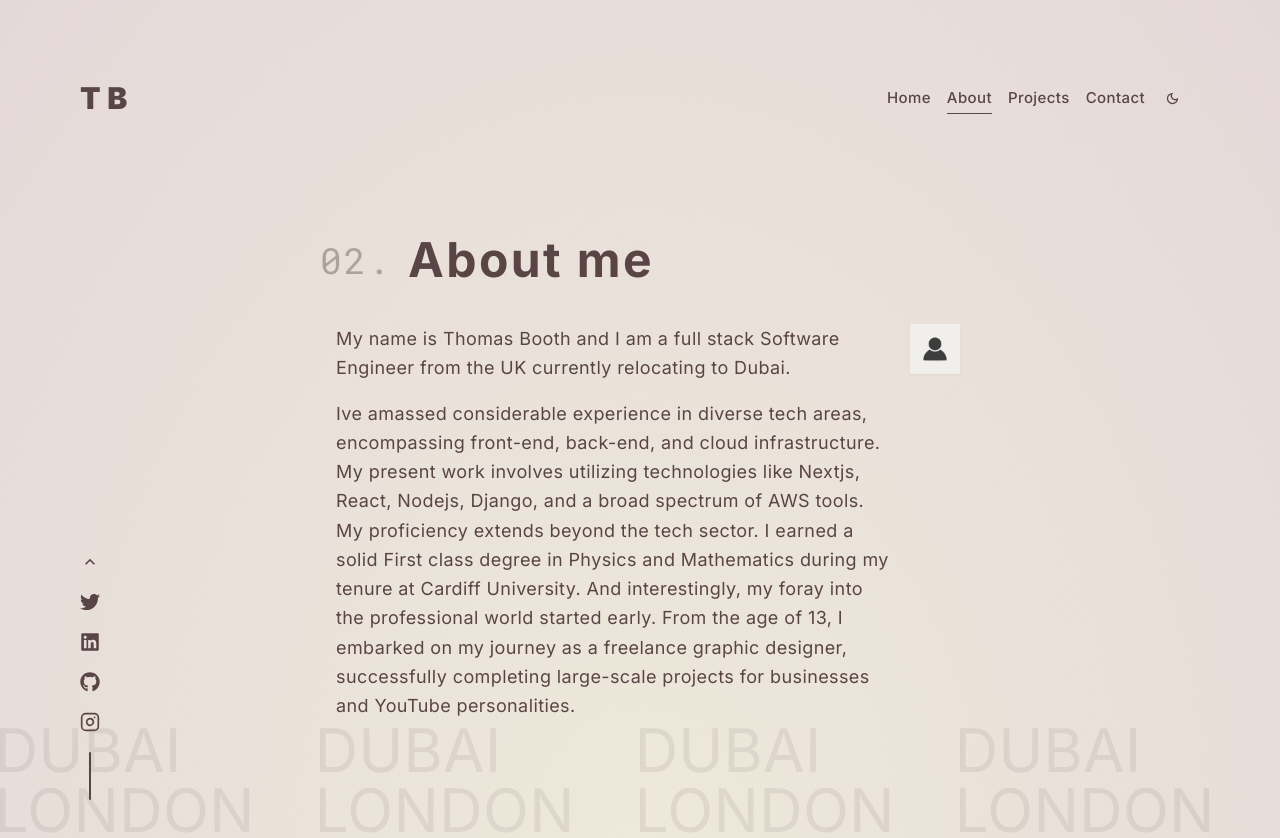
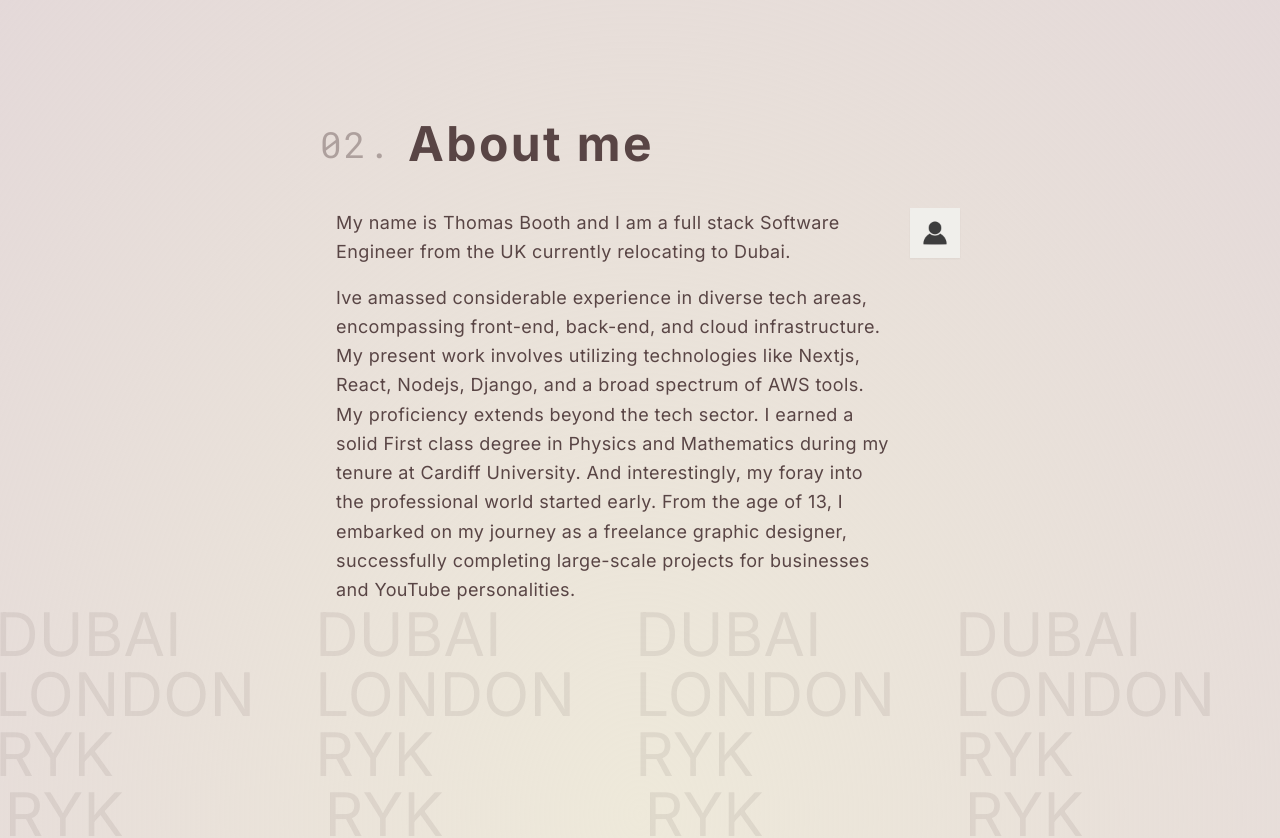
Before and after one commit to thomassbooth/Thomas-Booth-Portfolio, a Next.js app: page /about in a window 1280 px wide. Shown: the top 838 px of the page. Built offline with nearby package versions, Linux system fonts and the light colour scheme.

Commit message:
loading page

```diff
--- a/app/Providers/GlobalProvider.tsx
+++ b/app/Providers/GlobalProvider.tsx
@@ -8,12 +8,12 @@ interface contextProps {
 }
 
 const GlobalContext = createContext<contextProps>({
-    loading: false,
+    loading: true,
     setLoading: (): boolean => true
 })
 
 export const GlobalContextProvider = ({ children } : { children: React.ReactNode }) => {
-    const [loading, setLoading] = useState(false)
+    const [loading, setLoading] = useState(true)
 
     return (
         <GlobalContext.Provider value = {{ loading, setLoading }}>
--- a/app/components/Personals.tsx
+++ b/app/components/Personals.tsx
@@ -3,11 +3,15 @@
 import React from 'react'
 import { FaTwitter, FaLinkedin, FaGithub, } from 'react-icons/fa'
 import { FiInstagram } from 'react-icons/fi'
-import { motion } from 'framer-motion'
+import { AnimatePresence, motion } from 'framer-motion'
 import { MdOutlineKeyboardArrowUp } from 'react-icons/md'
+import { useGlobalContext } from '../Providers/GlobalProvider'
 
 const Personals = () => {
+  const { loading } = useGlobalContext()
   return (
+    <div>
+    { !loading && (
     <aside className = 'hidden md:block fixed bottom-0 left-0'>
         <motion.div className = 'flex flex-col items-center gap-5 pl-3 sm:pl-6 md:pl-20 2xl:pl-40'
             initial={{ y: '50%', opacity: 0 }}
@@ -22,6 +26,8 @@ const Personals = () => {
             <div className = 'h-12 w-0.5 rounded-full bg-pastel-brown-dark'/>
         </motion.div>
     </aside>
+    )}
+  </div>
   )
 }
 
--- a/app/components/home/HomeClient.tsx
+++ b/app/components/home/HomeClient.tsx
@@ -27,7 +27,7 @@ const HomeClient = () => {
         <motion.div
           initial={{ opacity: 0 }}
           animate={{ opacity: 1 }}
-          layoutId = 'loading'
+
           transition = {{duration: 3}}
           className = ''
           key = 'loader'>
@@ -35,7 +35,6 @@ const HomeClient = () => {
         </motion.div>
       ) : (
       <motion.div
-        layoutId = 'loading'
         animate = {{opacity: 1}}>
           <Title line1 = {'Hi.'} line2 = 'I&#39;m Thomas Booth.' />
           <p className = 'text-left mt-5 text-lg'>
--- a/app/components/home/Loading.tsx
+++ b/app/components/home/Loading.tsx
@@ -47,7 +47,7 @@ const Loading = () => {
 
   return (
 
-    <div ref = {scope} className = 'w-full h-full flex items-center justify-center text-2xl'>
+    <div ref = {scope} className = 'w-screen h-screen flex items-center justify-center text-2xl'>
         <span id = 'HELLO'>
             YO
         </span>
--- a/app/components/navbar/Navbar.tsx
+++ b/app/components/navbar/Navbar.tsx
@@ -2,11 +2,12 @@
 
 
 import Link from "next/link"
-import { motion } from 'framer-motion'
+import { AnimatePresence, motion } from 'framer-motion'
 import { usePathname } from "next/navigation";
 import DarkmodeIcon from "./DarkmodeIcon";
 import Logo from "./Logo";
 import { Inter } from "next/font/google";
+import { useGlobalContext } from "@/app/Providers/GlobalProvider";
 
 
 
@@ -21,8 +22,12 @@ const links = [
 
 const Navbar = () => {
   const path = usePathname();
+  const { loading } = useGlobalContext()
 
   return (
+    <div>
+      { !loading && (
+
     <motion.header className= {`${inter.className} z-10`}
       initial={{ y: '50%', opacity: 0 }}
       animate={{ y: '0%', opacity: 1 }}
@@ -60,7 +65,8 @@ const Navbar = () => {
         </nav>
       </div>
     </motion.header>
-  )
+  )}
+  </div>)
 }
 
 export default Navbar
```
